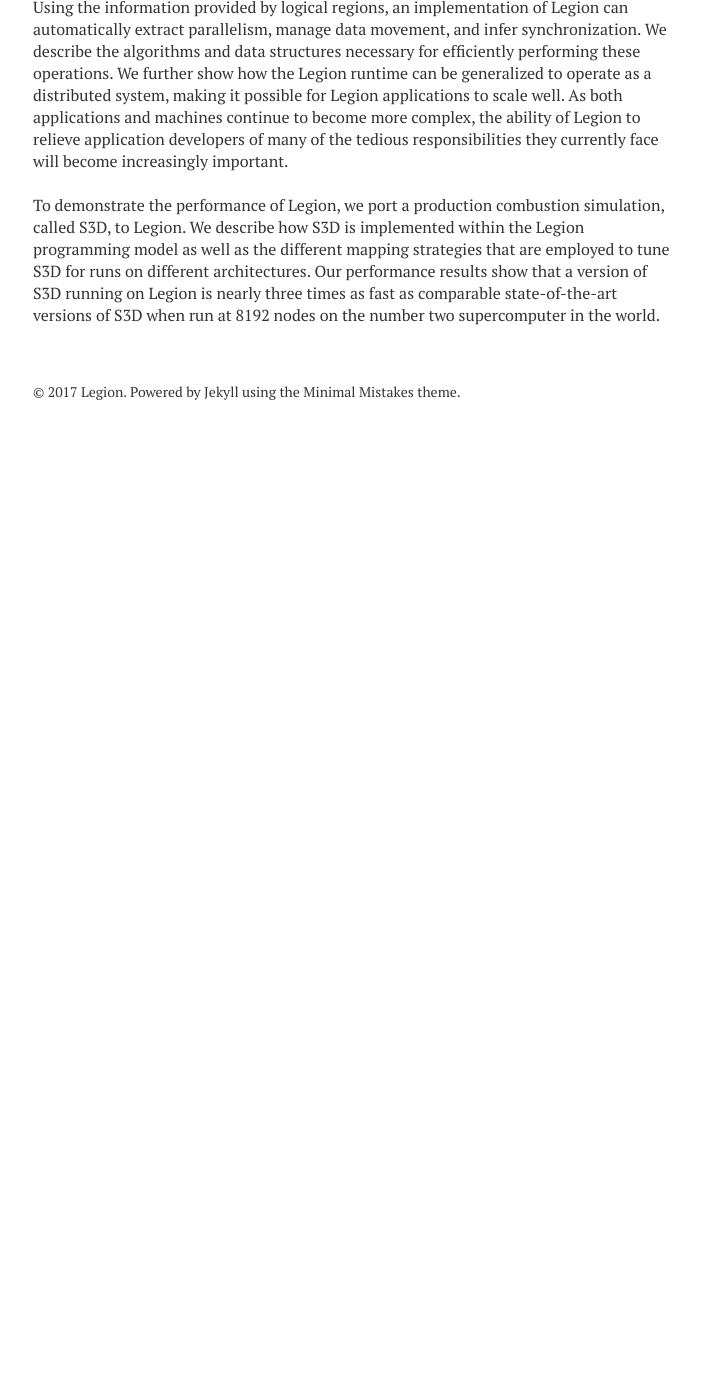
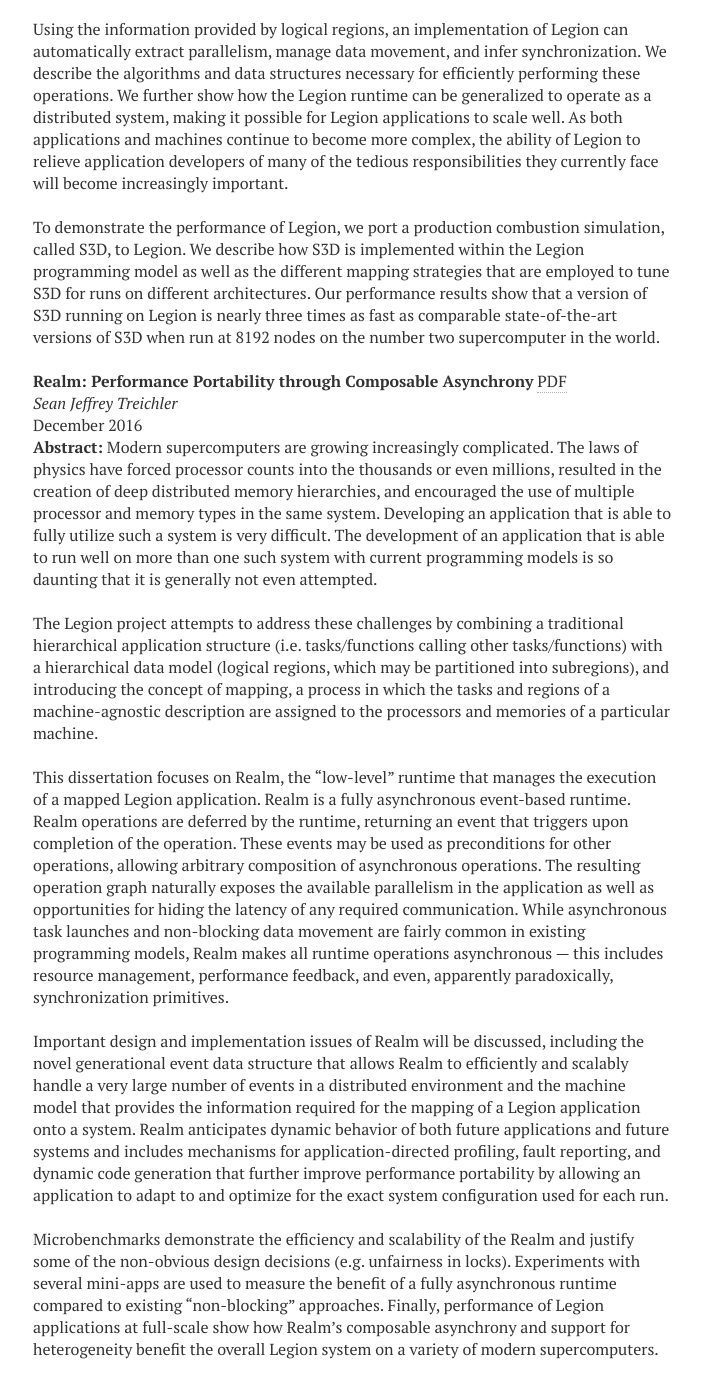
Before and after one commit to apryakhin/legion.stanford.edu, a Jekyll site: the page built from publications.md, in a window 1280 px wide and 1400 px high, scrolled down 4940 px. Shown: the whole window, without its empty margins (287-989 px from the left). Built offline with Jekyll 4.4.1, drawn with Linux system fonts in a browser that asks for light colours; nearby versions of some CDN libraries; before the commit the page ends 5390 px from its top, so only the background shows below that; some of the changed text lies outside the part shown.

Commit message:
Add Sean Treichler's thesis.

```diff
--- a/publications.md
+++ b/publications.md
@@ -14,6 +14,7 @@ title: Publications
       * [Partitioning Type System (OOPSLA 2013)](#oopsla2013) \[[PDF](/pdfs/oopsla2013.pdf)]
       * [Dependent Partitioning (OOPSLA 2016, to appear)](#dpl2016) \[[PDF](/pdfs/dpl2016.pdf)]
   * [Realm (PACT 2014)](#pact2014) \[[PDF](/pdfs/realm2014.pdf)]
+      * [Sean Treichler's Thesis (2016)](#treichler_thesis) \[[PDF](/pdfs/treichler_thesis.pdf)]
   * [Regent (SC 2015)](#sc2015) \[[PDF](/pdfs/regent2015.pdf)]
   * DSLs:
       * [Singe (PPoPP 2014)](#ppopp2014) \[[PDF](/pdfs/singe2014.pdf)]
@@ -62,7 +63,7 @@ We present the novel aspects of the Legion design, in particular
 the combination of static and dynamic checks used to enforce soundness. We give an
 extended example illustrating how Legion can express computations with dynamically
 determined relationships between computations and data partitions. We prove the soundness
-of Legion’s type system, and show Legion type checking improves performance by up to
+of Legion's type system, and show Legion type checking improves performance by up to
 71% by eliding provably safe memory checks. In particular, we show that the dynamic
 checks to detect aliasing at runtime at the region granularity have negligible overhead.
 We report results for three real-world applications running
@@ -262,3 +263,60 @@ different architectures. Our performance results show that a version
 of S3D running on Legion is nearly three times as fast as comparable
 state-of-the-art versions of S3D when run at 8192 nodes on the number
 two supercomputer in the world.
+
+**Realm: Performance Portability through Composable
+Asynchrony** [PDF](/pdfs/treichler_thesis.pdf)<br/>
+*Sean Jeffrey Treichler*<br/>
+December 2016<br/>
+**Abstract:** Modern supercomputers are growing increasingly
+complicated. The laws of physics have forced processor counts into the
+thousands or even millions, resulted in the creation of deep
+distributed memory hierarchies, and encouraged the use of multiple
+processor and memory types in the same system. Developing an
+application that is able to fully utilize such a system is very
+difficult. The development of an application that is able to run well
+on more than one such system with current programming models is so
+daunting that it is generally not even attempted.
+
+The Legion project attempts to address these challenges by combining a
+traditional hierarchical application structure (i.e. tasks/functions
+calling other tasks/functions) with a hierarchical data model (logical
+regions, which may be partitioned into subregions), and introducing
+the concept of mapping, a process in which the tasks and regions of a
+machine-agnostic description are assigned to the processors and
+memories of a particular machine.
+
+This dissertation focuses on Realm, the "low-level" runtime that
+manages the execution of a mapped Legion application. Realm is a fully
+asynchronous event-based runtime. Realm operations are deferred by the
+runtime, returning an event that triggers upon completion of the
+operation.  These events may be used as preconditions for other
+operations, allowing arbitrary composition of asynchronous
+operations. The resulting operation graph naturally exposes the
+available parallelism in the application as well as opportunities for
+hiding the latency of any required communication.  While asynchronous
+task launches and non-blocking data movement are fairly common in
+existing programming models, Realm makes all runtime operations
+asynchronous --- this includes resource management, performance
+feedback, and even, apparently paradoxically, synchronization
+primitives.
+
+Important design and implementation issues of Realm will be discussed,
+including the novel generational event data structure that allows
+Realm to efficiently and scalably handle a very large number of events
+in a distributed environment and the machine model that provides the
+information required for the mapping of a Legion application onto a
+system. Realm anticipates dynamic behavior of both future applications
+and future systems and includes mechanisms for application-directed
+profiling, fault reporting, and dynamic code generation that further
+improve performance portability by allowing an application to adapt to
+and optimize for the exact system configuration used for each run.
+
+Microbenchmarks demonstrate the efficiency and scalability of the
+Realm and justify some of the non-obvious design decisions
+(e.g. unfairness in locks). Experiments with several mini-apps are
+used to measure the benefit of a fully asynchronous runtime compared
+to existing "non-blocking" approaches. Finally, performance of Legion
+applications at full-scale show how Realm's composable asynchrony and
+support for heterogeneity benefit the overall Legion system on a
+variety of modern supercomputers.
```
Also changed, not shown: other parts of publications.md (+2 -2 lines), 1 other file.
